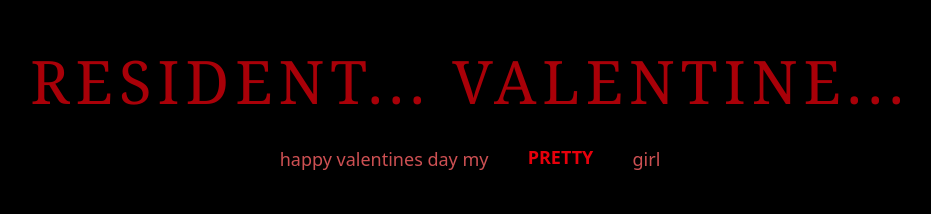
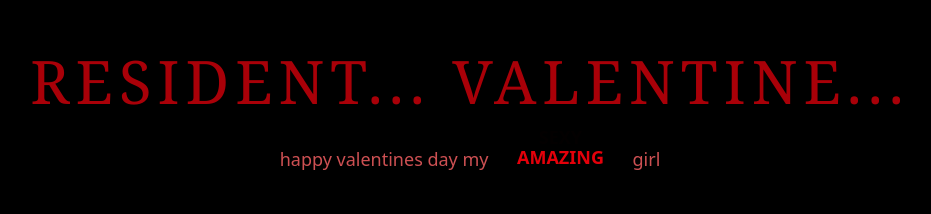
Before and after one commit to ilovefrancesca/ilovefrancesca.github.io, a React (Vite) app: page / in a window 1280 px wide. Shown: the part 184-398 px from the top of the page, without its empty margins (170-1101 px from the left). Built offline with nearby package versions, Linux system fonts and the light colour scheme.

Commit message:
Deploying React sitessssssss

```diff
--- a/src/App.tsx
+++ b/src/App.tsx
@@ -74,6 +74,13 @@ const ADJECTIVES = [
     "pretty",
     "sweet",
     "sexy",
+    "amazing",
+    "sweet",
+    "stunning",
+    "cute",
+    "adorable",
+    "loving",
+    "best",
     "perfect"
 ];
 // --- Types ---
@@ -583,7 +590,7 @@ export default function ValentineVaultRE() {
     useEffect(() => {
         const interval = setInterval(() => {
             setAdjIndex((prev) => (prev + 1) % ADJECTIVES.length);
-        }, 2000);
+        }, 1000);
         return () => clearInterval(interval);
     }, []);
 
```
